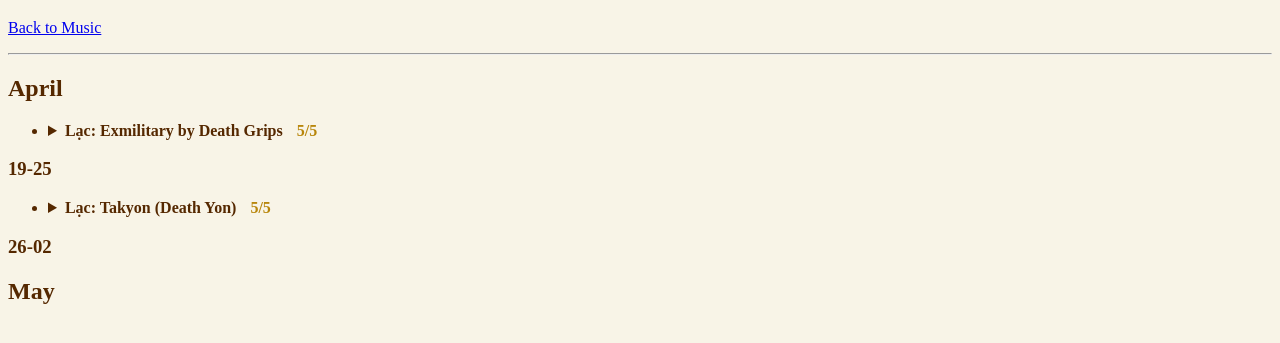
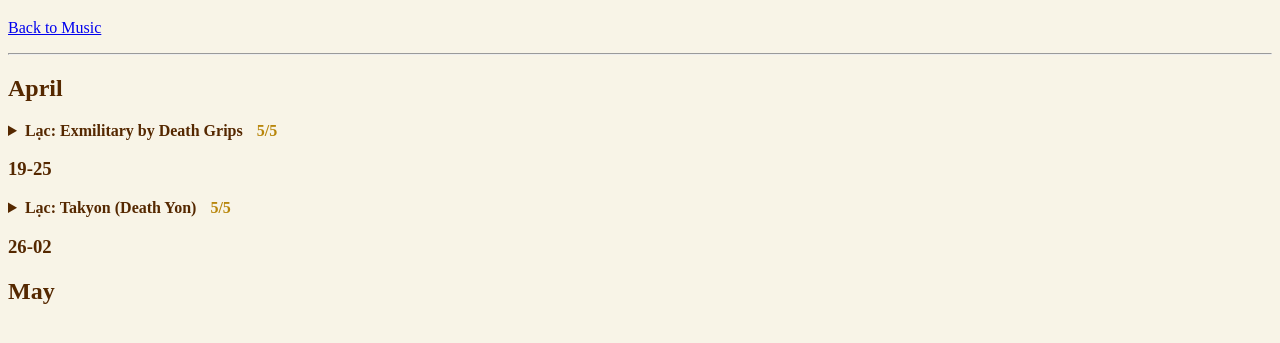
Before and after one commit to pnmq1103/pnmq1103.github.io, a plain HTML site: page music/2026.html in a window 1280 px wide. Shown: the part 61-404 px from the top of the page. Drawn offline with Linux system fonts and the light colour scheme.

Commit message:
fix style

```diff
--- a/music/2026.html
+++ b/music/2026.html
@@ -17,8 +17,6 @@
 
     <main>
       <h2>April</h2>
-      <ul>
-        <li>
       <details>
         <summary>
           <strong>Lạc: Exmilitary by Death Grips</strong>
@@ -26,12 +24,8 @@
         </summary>
         <p class="review">seven siv</p>
       </details>
-        </li>
-      </ul>
 
       <h3>19-25</h3>
-      <ul>
-        <li>
       <details>
         <summary>
           <strong>Lạc: Takyon (Death Yon)</strong>
@@ -39,8 +33,6 @@
         </summary>
         <p class="review">siv seven</p>
       </details>
-        </li>
-      </ul>
       <h3>26-02</h3>
 
       <h2>May</h2>
```
Lines whose indentation alone changed are shown as unchanged.
